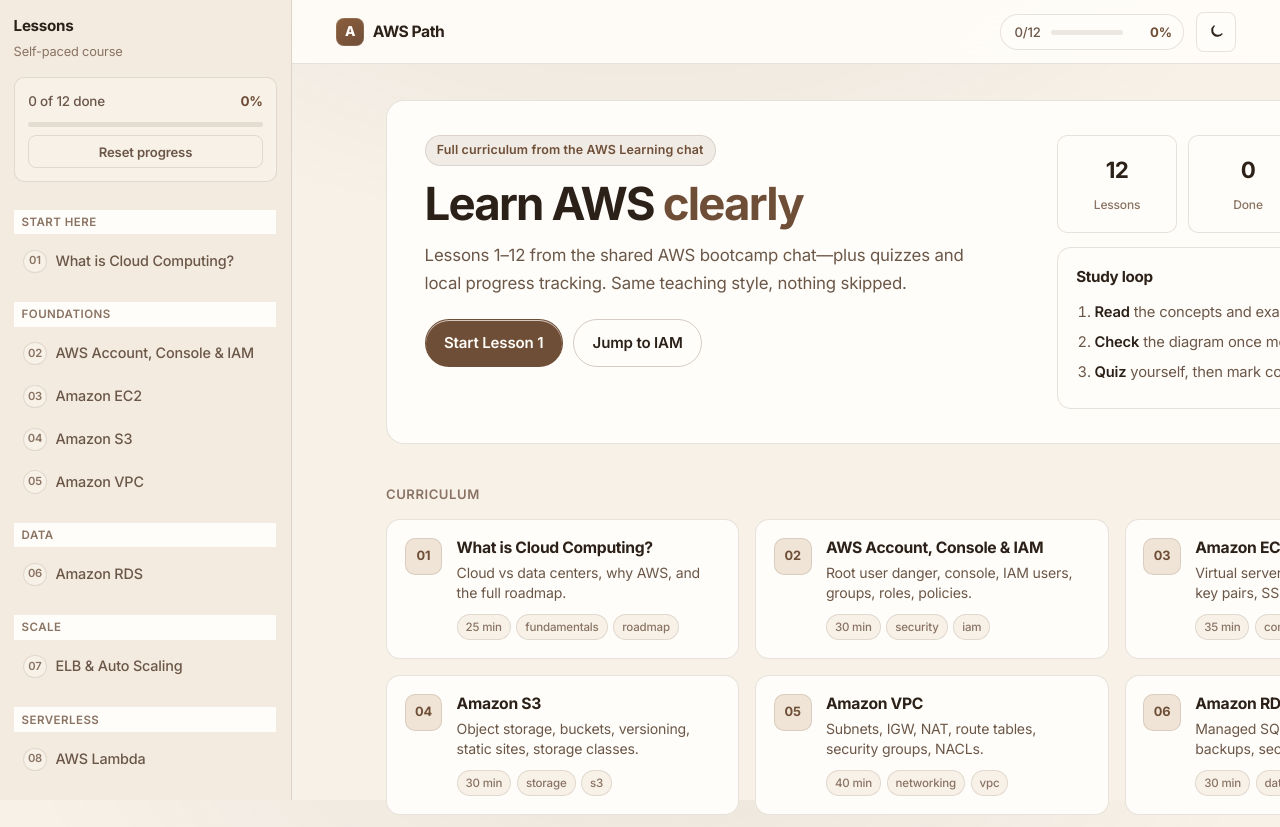
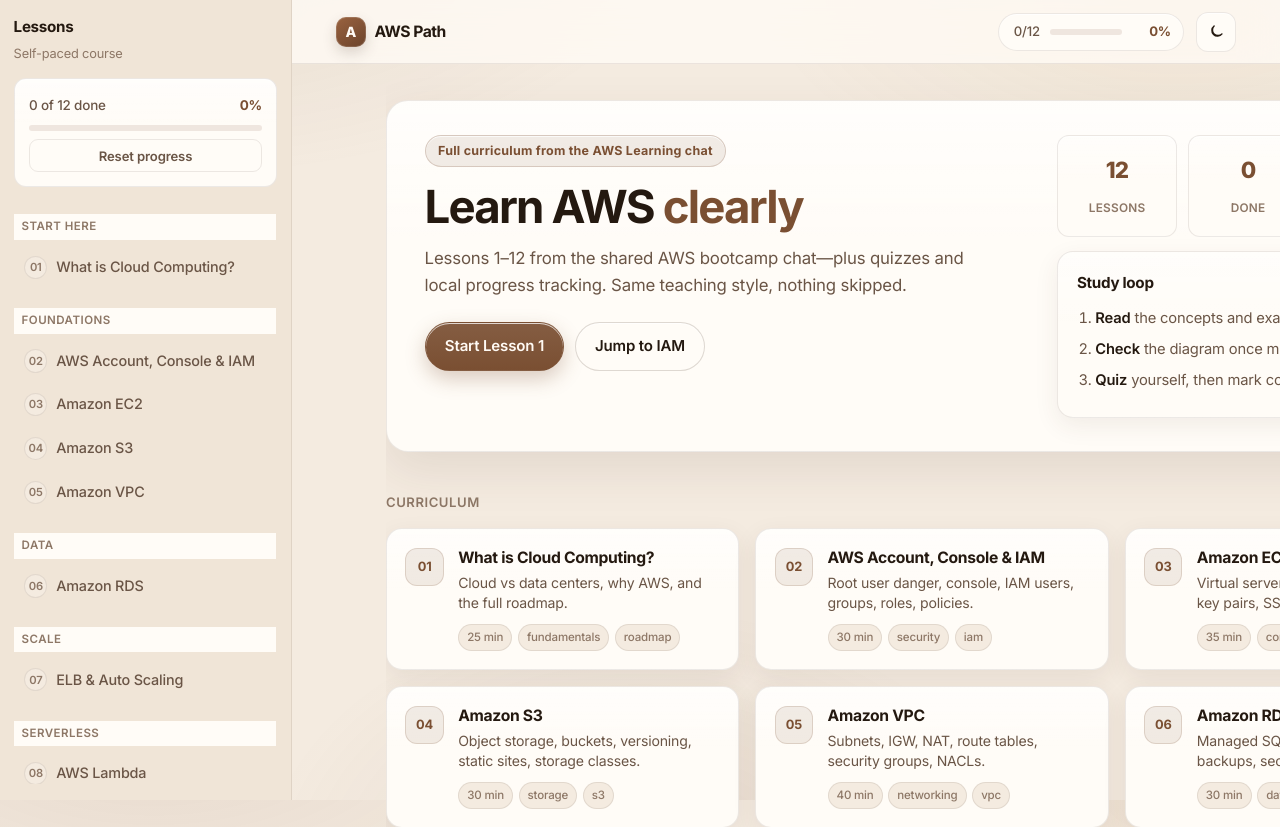
Before and after one commit to thearnabsaha/aws-path-learning, a Next.js app: page / in a window 1280 px wide. Shown: the top 827 px of the page. Built offline with nearby package versions, Linux system fonts and the light colour scheme.

Commit message:
Polish cream and mocha light/dark themes
Refine palette contrast, layered backgrounds, softer shadows, card
shine, and button/nav/hero styling for a cleaner overall look.

```diff
--- a/src/app/globals.css
+++ b/src/app/globals.css
@@ -1,15 +1,15 @@
 /* =========================================================
-   AWS Path — light (cream/mocha) + dark themes
+   AWS Path — refined cream / mocha themes
    ========================================================= */
 
 :root {
   --font-sans: var(--font-inter), "Inter", system-ui, -apple-system, "Segoe UI",
     Roboto, "Helvetica Neue", Arial, sans-serif;
   --font-mono: ui-monospace, "SF Mono", Menlo, Consolas, monospace;
-  --radius: 14px;
-  --radius-sm: 10px;
-  --radius-xs: 8px;
-  --topbar-h: 60px;
+  --radius: 16px;
+  --radius-sm: 12px;
+  --radius-xs: 9px;
+  --topbar-h: 62px;
   --sidebar-w: min(300px, 88vw);
   --page-pad-x: 1.15rem;
   --page-pad-y: 1.35rem;
@@ -17,92 +17,98 @@
   --safe-t: env(safe-area-inset-top, 0px);
   --safe-l: env(safe-area-inset-left, 0px);
   --safe-r: env(safe-area-inset-right, 0px);
-  --ease: 0.18s ease;
-}
-
-/* Light — cream surfaces, mocha accents */
+  --ease: 0.2s cubic-bezier(0.22, 1, 0.36, 1);
+}
+
+/* Light — soft paper cream + rich mocha */
 html[data-theme="light"],
 :root:not([data-theme]) {
   color-scheme: light;
-  --bg: #f7f1e8;
-  --bg-elevated: #fffdf9;
-  --bg-soft: #efe4d6;
-  --bg-hover: #e8dccb;
-  --bg-code: #3d2b1f;
-  --bg-topbar: rgba(255, 253, 249, 0.9);
-  --bg-sidebar: #f3ebe0;
-  --border: rgba(92, 64, 51, 0.14);
-  --border-strong: rgba(92, 64, 51, 0.26);
-  --text: #2c2118;
-  --text-muted: #6b5748;
-  --text-dim: #8a7363;
-  --text-code: #f0e6d8;
-  --accent: #6f4e37;
-  --accent-hover: #5a3d2b;
-  --accent-soft: rgba(111, 78, 55, 0.1);
-  --accent-text: #fffdf9;
-  --mocha: #6f4e37;
-  --mocha-deep: #3d2b1f;
-  --cream: #f7f1e8;
-  --green: #3d7a5a;
-  --green-soft: rgba(61, 122, 90, 0.12);
-  --red: #b54a3c;
-  --red-soft: rgba(181, 74, 60, 0.12);
-  --blue: #4a6fa5;
-  --blue-soft: rgba(74, 111, 165, 0.1);
-  --yellow: #a67c3d;
-  --glow: rgba(111, 78, 55, 0.08);
-  --overlay: rgba(44, 33, 24, 0.35);
-  --track: rgba(111, 78, 55, 0.12);
-  --ring-track: rgba(111, 78, 55, 0.15);
-  --hover-tint: rgba(111, 78, 55, 0.04);
-  --shadow: 0 12px 40px rgba(61, 43, 31, 0.1);
-  --shadow-soft: 0 1px 0 rgba(255, 253, 249, 0.7) inset;
-  --brand-grad-from: #8b5e3c;
-  --brand-grad-to: #6f4e37;
-  --progress-from: #8b5e3c;
-}
-
-/* Dark — deep mocha surfaces, warm cream accents */
+  --bg: #f4ebe0;
+  --bg-elevated: #fffcf7;
+  --bg-soft: #efe3d4;
+  --bg-hover: #e7d8c6;
+  --bg-code: #2a1f18;
+  --bg-topbar: rgba(255, 252, 247, 0.78);
+  --bg-sidebar: #f0e5d7;
+  --border: rgba(74, 52, 38, 0.1);
+  --border-strong: rgba(74, 52, 38, 0.18);
+  --text: #241910;
+  --text-muted: #6a5546;
+  --text-dim: #8d7766;
+  --text-code: #f3e9dc;
+  --accent: #7a4f32;
+  --accent-hover: #633f27;
+  --accent-soft: rgba(122, 79, 50, 0.1);
+  --accent-text: #fffaf4;
+  --mocha: #7a4f32;
+  --mocha-deep: #2a1f18;
+  --cream: #f4ebe0;
+  --green: #2f7a58;
+  --green-soft: rgba(47, 122, 88, 0.11);
+  --red: #b2453a;
+  --red-soft: rgba(178, 69, 58, 0.11);
+  --blue: #3f6fad;
+  --blue-soft: rgba(63, 111, 173, 0.1);
+  --yellow: #b0813a;
+  --glow: rgba(122, 79, 50, 0.1);
+  --glow-2: rgba(176, 129, 58, 0.08);
+  --overlay: rgba(36, 25, 16, 0.4);
+  --track: rgba(122, 79, 50, 0.12);
+  --ring-track: rgba(122, 79, 50, 0.16);
+  --hover-tint: rgba(122, 79, 50, 0.05);
+  --shadow: 0 18px 48px rgba(74, 52, 38, 0.1);
+  --shadow-md: 0 8px 24px rgba(74, 52, 38, 0.08);
+  --shadow-soft: 0 1px 0 rgba(255, 255, 255, 0.75) inset;
+  --brand-grad-from: #9a6340;
+  --brand-grad-to: #6b432b;
+  --progress-from: #9a6340;
+  --card-shine: linear-gradient(180deg, rgba(255, 255, 255, 0.55), transparent 42%);
+}
+
+/* Dark — espresso surfaces + warm latte accents */
 html[data-theme="dark"] {
   color-scheme: dark;
-  --bg: #14110e;
-  --bg-elevated: #1c1713;
-  --bg-soft: #261f19;
-  --bg-hover: #2e261f;
-  --bg-code: #0f0c0a;
-  --bg-topbar: rgba(20, 17, 14, 0.9);
-  --bg-sidebar: #181410;
-  --border: rgba(240, 230, 216, 0.1);
-  --border-strong: rgba(240, 230, 216, 0.18);
-  --text: #f3ebe0;
-  --text-muted: #b5a48f;
-  --text-dim: #8c7b68;
-  --text-code: #e8dccb;
-  --accent: #c4a484;
-  --accent-hover: #d4b896;
-  --accent-soft: rgba(196, 164, 132, 0.14);
-  --accent-text: #1c1713;
-  --mocha: #c4a484;
-  --mocha-deep: #e8dccb;
-  --cream: #14110e;
-  --green: #6fbf8f;
-  --green-soft: rgba(111, 191, 143, 0.14);
-  --red: #e07a6c;
-  --red-soft: rgba(224, 122, 108, 0.14);
-  --blue: #8ab0e0;
-  --blue-soft: rgba(138, 176, 224, 0.12);
-  --yellow: #d4b06a;
-  --glow: rgba(196, 164, 132, 0.08);
-  --overlay: rgba(0, 0, 0, 0.55);
-  --track: rgba(240, 230, 216, 0.12);
-  --ring-track: rgba(240, 230, 216, 0.14);
-  --hover-tint: rgba(240, 230, 216, 0.04);
-  --shadow: 0 12px 40px rgba(0, 0, 0, 0.4);
-  --shadow-soft: 0 1px 0 rgba(255, 255, 255, 0.04) inset;
-  --brand-grad-from: #c4a484;
-  --brand-grad-to: #8b5e3c;
-  --progress-from: #a67c52;
+  --bg: #12100e;
+  --bg-elevated: #1b1714;
+  --bg-soft: #241f1a;
+  --bg-hover: #2d2620;
+  --bg-code: #0c0a08;
+  --bg-topbar: rgba(18, 16, 14, 0.78);
+  --bg-sidebar: #161310;
+  --border: rgba(243, 232, 216, 0.09);
+  --border-strong: rgba(243, 232, 216, 0.16);
+  --text: #f6efe6;
+  --text-muted: #b9a693;
+  --text-dim: #8f7e6c;
+  --text-code: #ebe0d1;
+  --accent: #d2b48c;
+  --accent-hover: #e0c6a2;
+  --accent-soft: rgba(210, 180, 140, 0.14);
+  --accent-text: #1a1511;
+  --mocha: #d2b48c;
+  --mocha-deep: #f0e6d8;
+  --cream: #12100e;
+  --green: #6fcf97;
+  --green-soft: rgba(111, 207, 151, 0.13);
+  --red: #e88a7d;
+  --red-soft: rgba(232, 138, 125, 0.13);
+  --blue: #8fb4e8;
+  --blue-soft: rgba(143, 180, 232, 0.12);
+  --yellow: #dfc07a;
+  --glow: rgba(210, 180, 140, 0.1);
+  --glow-2: rgba(176, 129, 58, 0.07);
+  --overlay: rgba(0, 0, 0, 0.58);
+  --track: rgba(243, 232, 216, 0.12);
+  --ring-track: rgba(243, 232, 216, 0.15);
+  --hover-tint: rgba(243, 232, 216, 0.045);
+  --shadow: 0 18px 48px rgba(0, 0, 0, 0.45);
+  --shadow-md: 0 8px 24px rgba(0, 0, 0, 0.32);
+  --shadow-soft: 0 1px 0 rgba(255, 255, 255, 0.05) inset;
+  --brand-grad-from: #e0c6a2;
+  --brand-grad-to: #a67c52;
+  --progress-from: #c4a074;
+  --card-shine: linear-gradient(180deg, rgba(255, 255, 255, 0.04), transparent 40%);
 }
 
 *,
@@ -126,16 +132,15 @@
   overflow-x: hidden;
   font-family: var(--font-sans);
   font-size: 16px;
-  line-height: 1.6;
+  line-height: 1.65;
   color: var(--text);
   background: var(--bg);
-  background-image: radial-gradient(
-    1000px 480px at 50% -8%,
-    var(--glow),
-    transparent 62%
-  );
+  background-image:
+    radial-gradient(900px 420px at 12% -8%, var(--glow), transparent 58%),
+    radial-gradient(800px 380px at 92% 0%, var(--glow-2), transparent 52%),
+    radial-gradient(700px 500px at 50% 110%, var(--glow), transparent 55%);
   background-attachment: fixed;
-  transition: background-color 0.2s ease, color 0.2s ease;
+  transition: background-color 0.25s ease, color 0.25s ease;
   -webkit-font-smoothing: antialiased;
   -moz-osx-font-smoothing: grayscale;
   letter-spacing: -0.011em;
@@ -191,8 +196,9 @@
   padding-right: var(--safe-r);
   background: var(--bg-topbar);
   border-bottom: 1px solid var(--border);
-  backdrop-filter: blur(16px) saturate(1.15);
-  -webkit-backdrop-filter: blur(16px) saturate(1.15);
+  backdrop-filter: blur(18px) saturate(1.25);
+  -webkit-backdrop-filter: blur(18px) saturate(1.25);
+  box-shadow: 0 1px 0 rgba(255, 255, 255, 0.04);
 }
 
 .topbar-inner {
@@ -219,21 +225,26 @@
 }
 
 .brand-mark {
-  width: 1.75rem;
-  height: 1.75rem;
-  border-radius: 8px;
+  width: 1.85rem;
+  height: 1.85rem;
+  border-radius: 10px;
   display: grid;
   place-items: center;
   background: linear-gradient(145deg, var(--brand-grad-from), var(--brand-grad-to));
   color: var(--accent-text);
-  font-size: 0.85rem;
+  font-size: 0.88rem;
   font-weight: 800;
   flex-shrink: 0;
-  box-shadow: 0 0 0 1px rgba(255, 255, 255, 0.12) inset;
+  box-shadow:
+    0 0 0 1px rgba(255, 255, 255, 0.14) inset,
+    0 6px 14px rgba(74, 52, 38, 0.18);
 }
 
 html[data-theme="dark"] .brand-mark {
-  color: #1c1713;
+  color: #1a1511;
+  box-shadow:
+    0 0 0 1px rgba(255, 255, 255, 0.1) inset,
+    0 6px 16px rgba(0, 0, 0, 0.35);
 }
 
 .brand-text {
@@ -250,20 +261,25 @@
   width: 40px;
   height: 40px;
   border: 1px solid var(--border);
-  border-radius: var(--radius-xs);
+  border-radius: 12px;
   background: var(--bg-elevated);
   color: var(--text);
   cursor: pointer;
   flex-shrink: 0;
-  transition: border-color var(--ease), background var(--ease);
+  transition: border-color var(--ease), background var(--ease), box-shadow var(--ease), transform 0.12s ease;
   font-size: 1.35rem;
   line-height: 1;
+  box-shadow: var(--shadow-soft);
 }
 .icon-btn:hover,
 .icon-btn:focus-visible {
   border-color: var(--border-strong);
   background: var(--bg-hover);
   outline: none;
+  box-shadow: var(--shadow-md);
+}
+.icon-btn:active {
+  transform: translateY(1px);
 }
 
 .hamburger {
@@ -301,13 +317,14 @@
   display: none;
   align-items: center;
   gap: 0.65rem;
-  padding: 0.4rem 0.7rem 0.4rem 0.85rem;
+  padding: 0.42rem 0.75rem 0.42rem 0.9rem;
   background: var(--bg-elevated);
   border: 1px solid var(--border);
   border-radius: 999px;
   font-size: 0.82rem;
   color: var(--text-muted);
   font-weight: 500;
+  box-shadow: var(--shadow-soft);
 }
 .progress-chip strong {
   color: var(--accent);
@@ -321,7 +338,7 @@
 
 .progress-track {
   width: 100%;
-  height: 5px;
+  height: 6px;
   border-radius: 999px;
   background: var(--track);
   overflow: hidden;
@@ -330,7 +347,8 @@
   height: 100%;
   background: linear-gradient(90deg, var(--progress-from), var(--accent));
   border-radius: 999px;
-  transition: width 0.35s ease;
+  transition: width 0.4s var(--ease);
+  box-shadow: 0 0 12px color-mix(in srgb, var(--accent) 35%, transparent);
 }
 
 .ring {
@@ -381,13 +399,12 @@
   width: var(--sidebar-w);
   max-width: 88vw;
   height: 100dvh;
-  background: var(--bg-elevated);
+  background: var(--bg-sidebar);
   border-right: 1px solid var(--border);
   transform: translateX(-100%);
-  transition: transform 0.22s ease, visibility 0.22s ease;
+  transition: transform 0.28s var(--ease), visibility 0.28s var(--ease);
   overflow: hidden;
   padding-left: var(--safe-l);
-  /* Keep off-canvas drawer out of the scrollable layout */
   visibility: hidden;
   pointer-events: none;
 }
@@ -431,11 +448,13 @@
   flex-direction: column;
   gap: 0.55rem;
   margin-bottom: 1rem;
-  padding: 0.85rem;
-  background: var(--bg);
+  padding: 0.9rem;
+  background: var(--bg-elevated);
   border: 1px solid var(--border);
   border-radius: var(--radius-sm);
   flex-shrink: 0;
+  box-shadow: var(--shadow-soft);
+  background-image: var(--card-shine);
 }
 .sidebar-progress-row {
   display: flex;
@@ -486,23 +505,26 @@
   display: flex;
   align-items: flex-start;
   gap: 0.55rem;
-  padding: 0.55rem 0.55rem;
-  border-radius: var(--radius-xs);
+  padding: 0.58rem 0.6rem;
+  border-radius: 11px;
   color: var(--text-muted);
   text-decoration: none;
   font-size: 0.9rem;
   font-weight: 500;
   border: 1px solid transparent;
-  transition: background var(--ease), color var(--ease), border-color var(--ease);
+  transition: background var(--ease), color var(--ease), border-color var(--ease),
+    box-shadow var(--ease);
 }
 .nav-link:hover {
-  background: var(--bg-soft);
-  color: var(--text);
+  background: var(--bg-elevated);
+  color: var(--text);
+  border-color: var(--border);
 }
 .nav-link.active {
   background: var(--accent-soft);
   color: var(--mocha-deep);
-  border-color: var(--border-strong);
+  border-color: color-mix(in srgb, var(--accent) 28%, transparent);
+  box-shadow: var(--shadow-soft);
 }
 .nav-link.done .nav-check {
   background: var(--green-soft);
@@ -577,7 +599,7 @@
   align-items: center;
   justify-content: center;
   gap: 0.4rem;
-  padding: 0.7rem 1.15rem;
+  padding: 0.72rem 1.2rem;
   border-radius: 999px;
   border: 1px solid transparent;
   font-family: inherit;
@@ -587,28 +609,35 @@
   cursor: pointer;
   text-decoration: none;
   transition: background var(--ease), border-color var(--ease), color var(--ease),
-    transform 0.1s ease, box-shadow var(--ease);
+    transform 0.12s ease, box-shadow var(--ease);
 }
 .btn:active {
   transform: translateY(1px);
 }
 .btn-primary {
-  background: var(--accent);
+  background: linear-gradient(180deg, color-mix(in srgb, var(--accent) 92%, white), var(--accent));
   color: var(--accent-text);
   border-color: transparent;
+  box-shadow:
+    var(--shadow-soft),
+    0 8px 20px color-mix(in srgb, var(--accent) 28%, transparent);
+}
+.btn-primary:hover {
+  background: linear-gradient(180deg, color-mix(in srgb, var(--accent-hover) 88%, white), var(--accent-hover));
+  box-shadow:
+    var(--shadow-soft),
+    0 10px 24px color-mix(in srgb, var(--accent) 34%, transparent);
+}
+.btn-secondary {
+  background: var(--bg-elevated);
+  color: var(--text);
+  border-color: var(--border-strong);
   box-shadow: var(--shadow-soft);
-}
-.btn-primary:hover {
-  background: var(--accent-hover);
-}
-.btn-secondary {
-  background: transparent;
-  color: var(--text);
-  border-color: var(--border-strong);
 }
 .btn-secondary:hover {
   background: var(--bg-soft);
   border-color: var(--border-strong);
+  box-shadow: var(--shadow-md);
 }
 .btn-ghost {
   background: transparent;
@@ -646,15 +675,16 @@
 
 .eyebrow {
   display: inline-flex;
-  margin: 0 0 0.85rem;
-  padding: 0.28rem 0.7rem;
+  margin: 0 0 0.9rem;
+  padding: 0.32rem 0.78rem;
   border-radius: 999px;
   background: var(--accent-soft);
   color: var(--mocha);
   font-size: 0.78rem;
-  font-weight: 600;
-  letter-spacing: 0.01em;
-  border: 1px solid var(--border);
+  font-weight: 650;
+  letter-spacing: 0.02em;
+  border: 1px solid color-mix(in srgb, var(--accent) 22%, transparent);
+  box-shadow: var(--shadow-soft);
 }
 
 .theme-toggle .theme-icon {
@@ -701,25 +731,28 @@
   gap: 0.65rem;
 }
 .stat {
-  padding: 1rem 0.7rem;
+  padding: 1.05rem 0.7rem;
   background: var(--bg-elevated);
   border: 1px solid var(--border);
   border-radius: var(--radius-sm);
   text-align: center;
   box-shadow: var(--shadow-soft);
+  background-image: var(--card-shine);
 }
 .stat strong {
   display: block;
-  font-size: 1.25rem;
-  color: var(--text);
-  margin-bottom: 0.2rem;
-  font-weight: 700;
-  letter-spacing: -0.03em;
+  font-size: 1.3rem;
+  color: var(--accent);
+  margin-bottom: 0.22rem;
+  font-weight: 750;
+  letter-spacing: -0.035em;
 }
 .stat span {
-  font-size: 0.75rem;
+  font-size: 0.74rem;
   color: var(--text-dim);
-  font-weight: 500;
+  font-weight: 550;
+  letter-spacing: 0.02em;
+  text-transform: uppercase;
 }
 
 .curriculum-head {
@@ -747,7 +780,7 @@
 .lesson-card {
   display: flex;
   gap: 0.9rem;
-  padding: 1.1rem;
+  padding: 1.15rem;
   background: var(--bg-elevated);
   border: 1px solid var(--border);
   border-radius: var(--radius);
@@ -759,11 +792,12 @@
   min-width: 0;
   max-width: 100%;
   box-sizing: border-box;
-  box-shadow: var(--shadow-soft);
+  box-shadow: var(--shadow-md);
+  background-image: var(--card-shine);
 }
 .lesson-card:hover {
-  border-color: var(--border-strong);
-  background: var(--bg-hover);
+  border-color: color-mix(in srgb, var(--accent) 30%, var(--border));
+  background: var(--bg-elevated);
   box-shadow: var(--shadow);
 }
 .lesson-card.done {
@@ -772,15 +806,15 @@
 
 .card-num {
   flex-shrink: 0;
-  width: 2.35rem;
-  height: 2.35rem;
+  width: 2.4rem;
+  height: 2.4rem;
   display: grid;
   place-items: center;
-  border-radius: 10px;
-  background: var(--bg-soft);
-  border: 1px solid var(--border);
+  border-radius: 12px;
+  background: var(--accent-soft);
+  border: 1px solid color-mix(in srgb, var(--accent) 18%, transparent);
   font-size: 0.8rem;
-  font-weight: 650;
+  font-weight: 700;
   color: var(--accent);
 }
 .lesson-card.done .card-num {
@@ -833,11 +867,12 @@
 }
 
 .how-box {
-  padding: 1.1rem 1.15rem;
+  padding: 1.15rem 1.2rem;
   background: var(--bg-elevated);
   border: 1px solid var(--border);
   border-radius: var(--radius);
-  box-shadow: var(--shadow-soft);
+  box-shadow: var(--shadow-md);
+  background-image: var(--card-shine);
 }
 .how-box h2 {
   margin: 0 0 0.7rem;
@@ -1203,11 +1238,13 @@
 /* ---------- Quiz (accordion) ---------- */
 .quiz {
   margin: 2.25rem 0;
-  padding: 1.25rem;
+  padding: 1.3rem;
   background: var(--bg-elevated);
   border: 1px solid var(--border);
   border-radius: var(--radius);
   max-width: 44rem;
+  box-shadow: var(--shadow-md);
+  background-image: var(--card-shine);
 }
 .quiz-head {
   display: flex;
@@ -1257,12 +1294,14 @@
 .acc-item {
   border: 1px solid var(--border);
   border-radius: var(--radius-sm);
-  background: var(--bg);
+  background: var(--bg-elevated);
   overflow: hidden;
-  transition: border-color var(--ease);
+  transition: border-color var(--ease), box-shadow var(--ease);
+  box-shadow: var(--shadow-soft);
 }
 .acc-item.open {
-  border-color: var(--border-strong);
+  border-color: color-mix(in srgb, var(--accent) 22%, var(--border));
+  box-shadow: var(--shadow-md);
 }
 .acc-item.status-correct {
   border-color: color-mix(in srgb, var(--green) 40%, transparent);
@@ -1604,11 +1643,24 @@
     gap: 1.75rem;
     align-items: stretch;
     margin-bottom: 2.5rem;
-    padding: 1.85rem 2rem;
+    padding: 2rem 2.1rem;
     background: var(--bg-elevated);
     border: 1px solid var(--border);
-    border-radius: 18px;
-    box-shadow: var(--shadow-soft);
+    border-radius: 22px;
+    box-shadow: var(--shadow);
+    background-image: var(--card-shine);
+    position: relative;
+    overflow: hidden;
+  }
+  .hero-panel::before {
+    content: "";
+    position: absolute;
+    inset: auto -10% -40% auto;
+    width: 280px;
+    height: 280px;
+    border-radius: 50%;
+    background: radial-gradient(circle, var(--glow), transparent 68%);
+    pointer-events: none;
   }
 
   .stats .stat strong {
```
